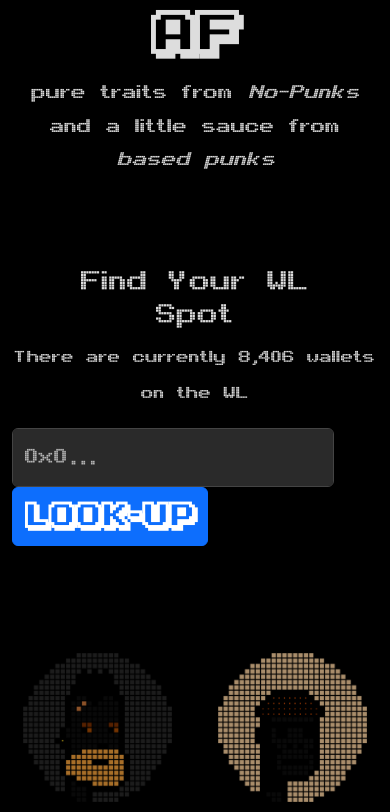
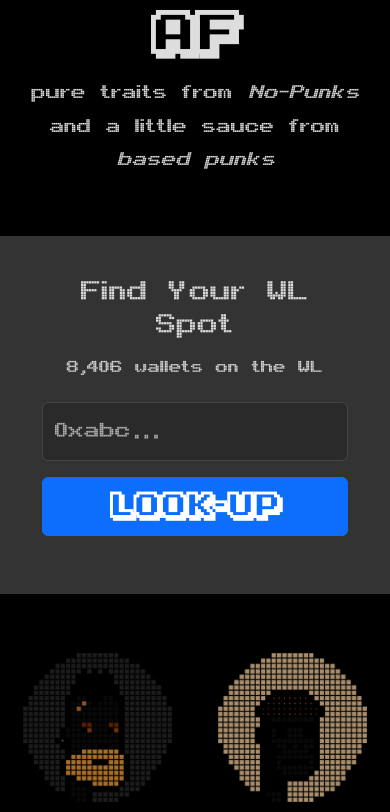
Before and after one commit to zeeleluc/nft-websites, a PHP site: page / in a window 390 px wide. Shown: the part 370-1182 px from the top of the page. Run offline with PHP 8.4, Linux system fonts and the light colour scheme.

Commit message:
style finetuning

```diff
--- a/nobased/assets/css/main.css
+++ b/nobased/assets/css/main.css
@@ -76,6 +76,28 @@ p.special-font {
     .p-large {
         font-size: 28px;
         line-height: 28px;
+    }
+}
+
+@media (max-width: 767.98px) {
+    #lookup-wallet .col-auto {
+        flex: 1 0 100%;
+    }
+    #lookup-wallet .btn {
+        width: 100%;
+    }
+}
+
+@media (max-width: 767.98px) {
+    .container.lookup-wallet {
+        padding: 10px 50px;
+        max-width: 100%;
+        background-color: #333333;
+    }
+    #lookup-wallet .col-12 {
+        max-width: 100%;
+        padding-left: 0;
+        padding-right: 0;
     }
 }
 
@@ -192,7 +214,13 @@ footer {
     font-family: 'arcaderegular', sans-serif;
     font-size: 30px;
 }
-
+.truncate-text {
+    white-space: nowrap;
+    overflow: hidden;
+    text-overflow: ellipsis;
+    width: 100%;
+    display: block; /* This ensures the div takes up the full width when it's a block element */
+}
 .about h2 {
     font-size: 48px;
 }
--- a/nobased/assets/js/main.js
+++ b/nobased/assets/js/main.js
@@ -45,6 +45,7 @@ document.addEventListener('DOMContentLoaded', function() {
                     walletDiv.classList.add('px-3');
                     walletDiv.classList.add('rounded');
                     walletDiv.classList.add('success-bg');
+                    walletDiv.classList.add('truncate-text');
 
                     successDiv.appendChild(messageDiv);
                     successDiv.appendChild(walletDiv);
--- a/nobased/templates/views/website/home.phtml
+++ b/nobased/templates/views/website/home.phtml
@@ -1,35 +1,33 @@
-<div class="container">
+<div class="container lookup-wallet">
     <div class="row justify-content-center">
-        <div class="col col-12 col-md-10 col-lg-8 pb-5">
+        <div class="col-12 col-md-10 col-lg-8 pb-5">
 
             <h3>Find Your WL Spot</h3>
             <p class="special-font">
-                There are currently <?=number_format($totalWallets); ?> wallets on the WL
+                <?=number_format($totalWallets); ?> wallets on the WL
             </p>
 
             <div id="check" class="hide">
                 <img width="50" alt="Eo circle green checkmark" src="https://upload.wikimedia.org/wikipedia/commons/thumb/3/3b/Eo_circle_green_checkmark.svg/512px-Eo_circle_green_checkmark.svg.png?20200417132424">
             </div>
             <div id="success-response">
-                <div class="d-flex justify-content-center">
-                    <form id="lookup-wallet" method="post" action="" class="row align-items-center">
-                        <div class="col-auto">
+                <form id="lookup-wallet" method="post" action="" class="row g-3 align-items-center">
+                    <div class="col-12">
                         <input
                             type="text"
                             name="wallet"
                             id="wallet"
                             class="form-control"
-                                placeholder="0x0..."
+                            placeholder="0xabc..."
                             value=""
                         />
                     </div>
-                        <div class="col-auto">
-                            <button type="submit" class="btn btn-primary">Look-Up</button>
+                    <div class="col-12">
+                        <button type="submit" class="btn btn-primary w-100">Look-Up</button>
                     </div>
                 </form>
             </div>
-            </div>
-            <div id="failure-response" class="hide mt-4 py-2 bg-danger rounded"></div>
+            <div id="failure-response" class="hide row gx-3 align-items-center mt-4 py-2 bg-danger rounded"></div>
 
         </div>
     </div>
```
Lines whose indentation alone changed are shown as unchanged.
